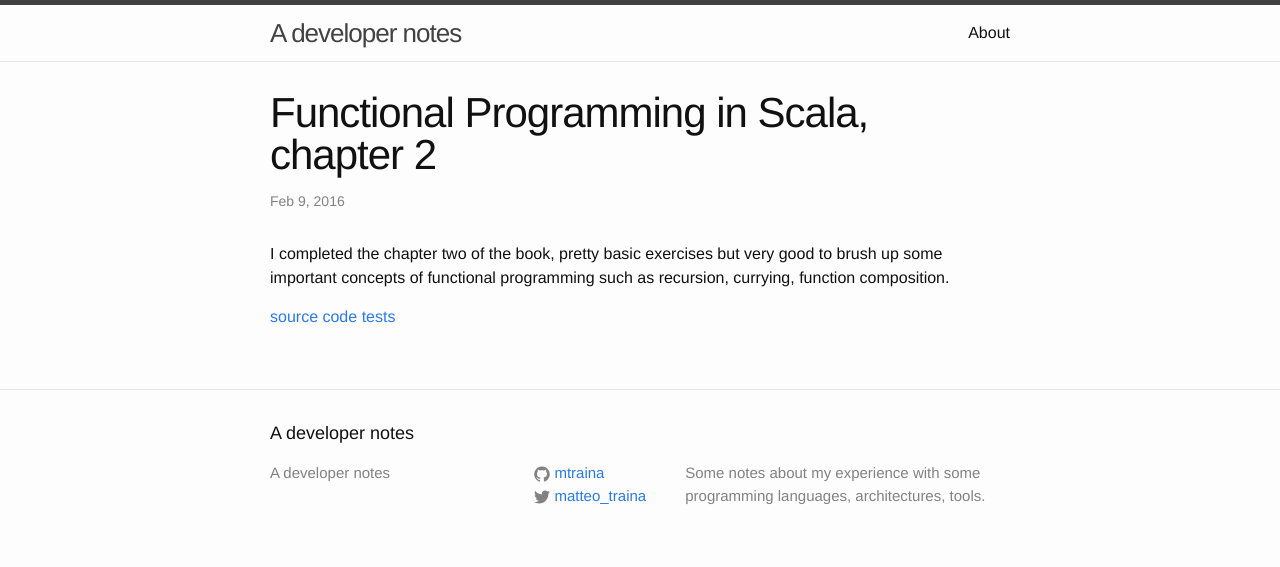
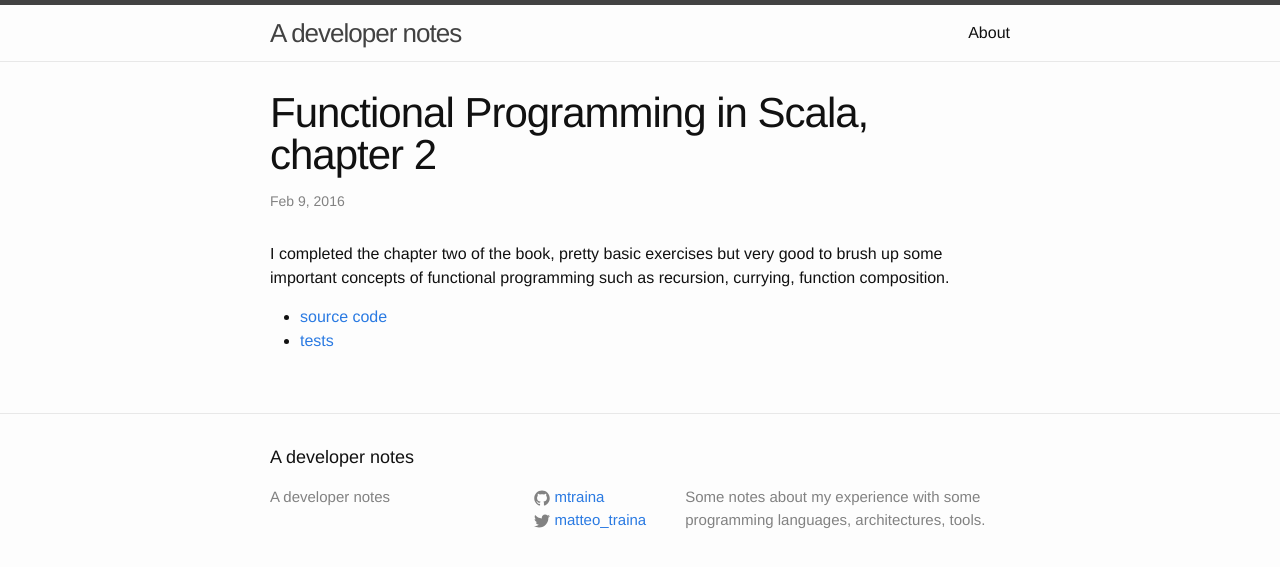
Before and after one commit to mtraina/mtraina.github.io, a Jekyll site: the page built from _posts/2016-02-09-fpis-ch02.markdown, in a window 1280 px wide. Shown: the top 567 px of the page. Built offline with Jekyll 4.4.1, drawn with Linux system fonts in a browser that asks for light colours.

Commit message:
links fixed II

```diff
--- a/_posts/2016-02-05-fpis.markdown
+++ b/_posts/2016-02-05-fpis.markdown
@@ -17,6 +17,6 @@ of the one the authors propose on the [repository related to the book][fpis-auth
 
 On top of that, the project I create is using SBT as built tool and every exercise is written starting from a (Scala) test.
 
-The repository of the project can be found here [https://github.com/mtraina/functional-programming-in-scala]
+The repository of the project can be found [here](https://github.com/mtraina/functional-programming-in-scala]).
 
 [fpis-authors-repo]: https://github.com/fpinscala/fpinscala
--- a/_posts/2016-02-09-fpis-ch02.markdown
+++ b/_posts/2016-02-09-fpis-ch02.markdown
@@ -7,8 +7,8 @@ categories: scala
 
 I completed the chapter two of the book, pretty basic exercises but very good to brush up some important concepts of functional programming such as recursion, currying, function composition.
 
-[source code][fpis-ch02-repo]
-[tests][fpis-ch02-test-repo]
+* [source code][fpis-ch02-repo]
+* [tests][fpis-ch02-test-repo]
 
 [fpis-ch02-repo]: https://github.com/mtraina/functional-programming-in-scala/tree/master/src/main/scala/com/mtraina/fpis/chapter02
 
```
